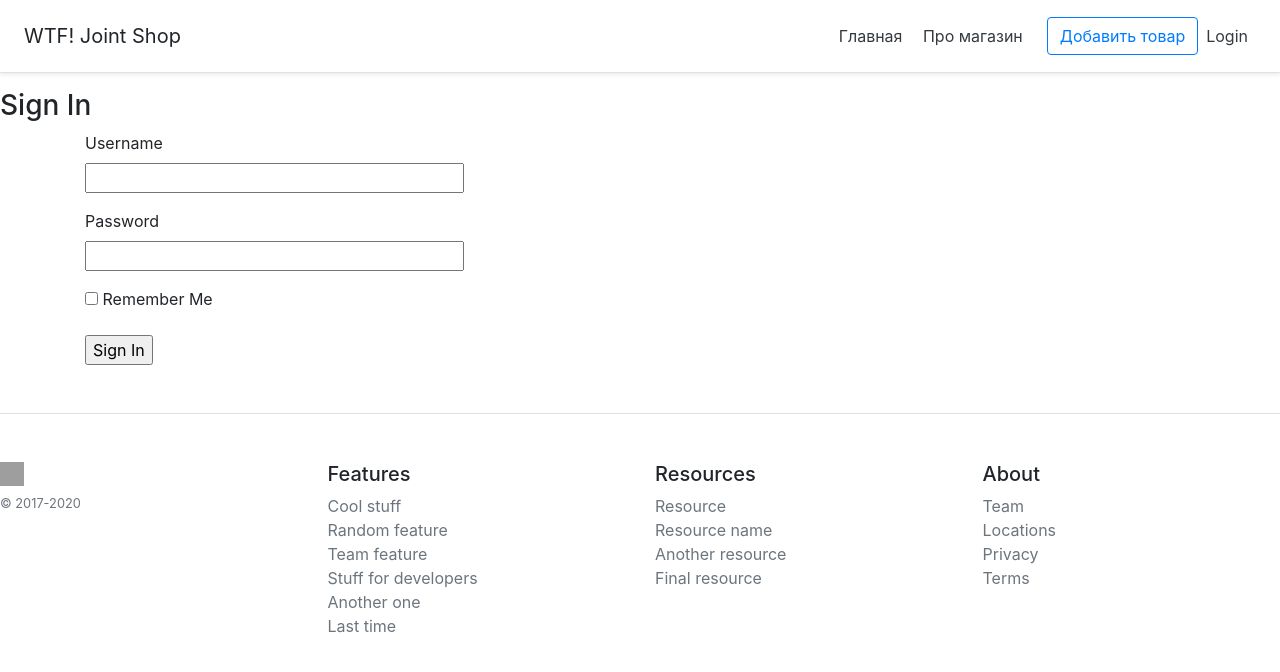
After one commit to intuit07/shop, a Flask app: page /login in a window 1280 px wide. The commit adds this page. Shown: the top 672 px of the page. Run offline with Flask 2, Linux system fonts and the light colour scheme; some libraries are stand-ins or nearby versions; grey boxes are pictures that could not be loaded.

Commit message:
move config, add draft form login

```diff
--- a/app.py
+++ b/app.py
@@ -1,13 +1,18 @@
-from flask import Flask, render_template, request, redirect
+from cloudipsp import Api, Checkout
+from flask import Flask, render_template, request, redirect, flash
 from flask_sqlalchemy import SQLAlchemy
-
-from cloudipsp import Api, Checkout
+from config import Config
+from forms.forms import LoginForm
 
 app = Flask(__name__)
-app.config['SQLALCHEMY_DATABASE_URI'] = 'sqlite:///shop.db'
-app.config['SQLALCHEMY_TRACK_MODIFICATIONS'] = False
+# app.config['SQLALCHEMY_DATABASE_URI'] = 'sqlite:///shop.db'
+# app.config['SQLALCHEMY_TRACK_MODIFICATIONS'] = False
+# app.config['SECRET_KEY'] = 'you-will-never-guess'
+# app.config['DEBUG'] = True
+
+app.config.from_object(Config)
 db = SQLAlchemy(app)
-
+# from app import routes
 
 class Item(db.Model):
     id = db.Column(db.Integer, primary_key=True)
@@ -73,5 +78,15 @@ def delete(id):
         return "Ошибка"
 
 
+@app.route('/login', methods=['GET', 'POST'])
+def login():
+    form = LoginForm()
+    if form.validate_on_submit():
+        flash('Login requested for user {}, remember_me={}'.format(
+            form.username.data, form.remember_me.data))
+        return redirect('/index')
+    return render_template('login.html', title='Sign In', form=form)
+
+
 if __name__ == '__main__':
     app.run(debug=True)
--- /dev/null
+++ b/forms/forms.py
@@ -0,0 +1,9 @@
+from flask_wtf import FlaskForm
+from wtforms import StringField, PasswordField, BooleanField, SubmitField
+from wtforms.validators import DataRequired
+
+class LoginForm(FlaskForm):
+    username = StringField('Username', validators=[DataRequired()])
+    password = PasswordField('Password', validators=[DataRequired()])
+    remember_me = BooleanField('Remember Me')
+    submit = SubmitField('Sign In')
--- a/templates/base.html
+++ b/templates/base.html
@@ -17,6 +17,7 @@
         <a class="p-2 text-dark" href="/about">Про магазин</a>
     </nav>
     <a class="btn btn-outline-primary" href="/create">Добавить товар</a>
+    <a class="p-2 text-dark" href="/login">Login</a>
 </div>
 
 {% block body %}{% endblock %}
--- /dev/null
+++ b/templates/login.html
@@ -0,0 +1,38 @@
+
+
+
+{% extends 'base.html' %}
+
+
+{#{% block title %}#}
+{#    <title>Logining</title>#}
+{#{% endblock %}#}
+
+{% block body %}
+    <h3>Sign In</h3>
+    <div class="container">
+        <form action="" method="post" novalidate>
+            {{ form.hidden_tag() }}
+            <p>
+                {{ form.username.label }}<br>
+                {{ form.username(size=32) }}
+            </p>
+            <p>
+                {{ form.password.label }}<br>
+                {{ form.password(size=32) }}
+            </p>
+            <p>{{ form.remember_me() }} {{ form.remember_me.label }}</p>
+            <p>{{ form.submit() }}</p>
+        </form>
+    </div>
+{#    <div class="container">#}
+{#        <h1>Добавление товаров</h1>#}
+{#        <form method="post" >#}
+{#            <input type="text" class="form-control" name="title" id="title" placeholder="Введите название"><br>#}
+{#            <input type="number" class="form-control" name="price" id="price" placeholder="Введите цену"><br>#}
+{#            <input type="text" class="form-control" name="text" id="text" placeholder="Описание"><br>#}
+{#            <button class="btn btn-success" type="submit">Добавить товар</button>#}
+{##}
+{#        </form>#}
+{#    </div>#}
+{% endblock %}
```
Also changed, not shown: config.py (added, +8 -0 lines), forms/__init__.py (added), shop.db.
